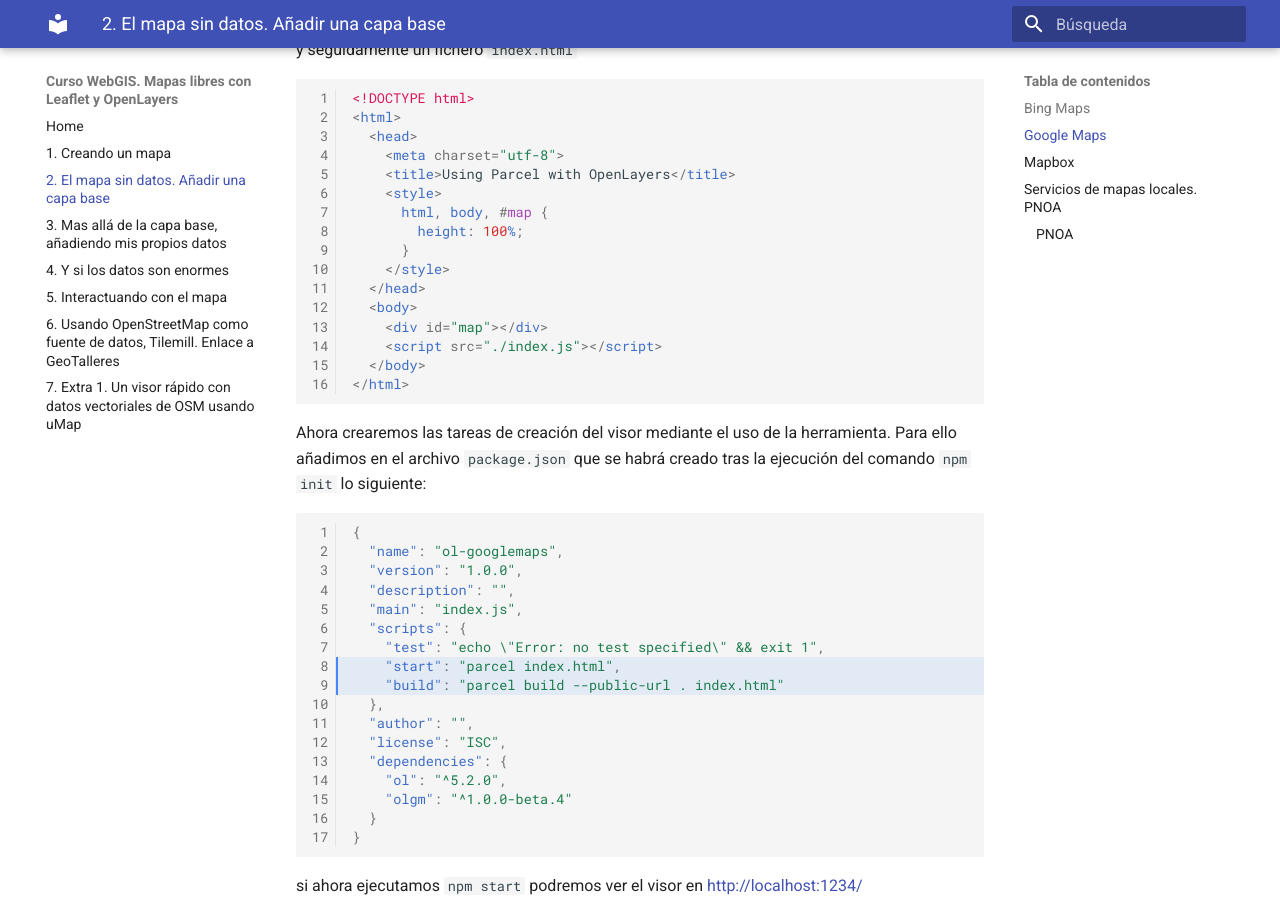
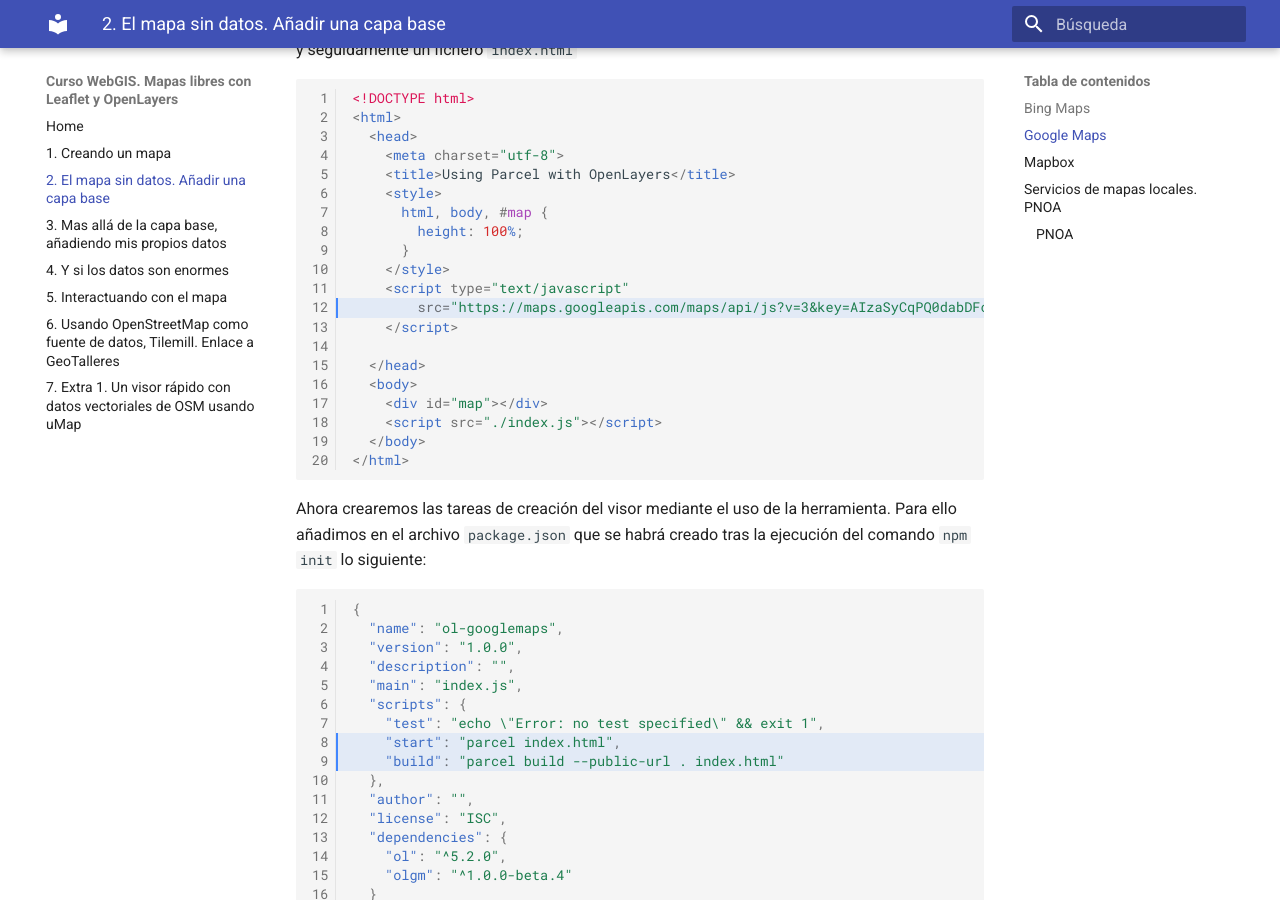
Before and after one commit to xeoinquedos/curso-webgis, an MkDocs documentation site: the page built from docs/2_capas_base.md, in a window 1280 px wide and 900 px high, scrolled down 5100 px. Built offline with MkDocs 1.6.1 and Material for MkDocs 9.7.7, drawn with Linux system fonts in a browser that asks for light colours.

Commit message:
Fixes bug: js google api is needed to use their data

````diff
--- a/docs/2_capas_base.md
+++ b/docs/2_capas_base.md
@@ -206,7 +206,7 @@ const map = new Map({
 
 y seguidamente un fichero `index.html`
 
-```html
+```html hl_lines="12"
 <!DOCTYPE html>
 <html>
   <head>
@@ -217,6 +217,10 @@ y seguidamente un fichero `index.html`
         height: 100%;
       }
     </style>
+    <script type="text/javascript"
+        src="https://maps.googleapis.com/maps/api/js?v=3&key=AIzaSyCqPQ0dabDFcqSrjGVLvWGyDU3RSgAXayo">
+    </script>
+
   </head>
   <body>
     <div id="map"></div>
````
